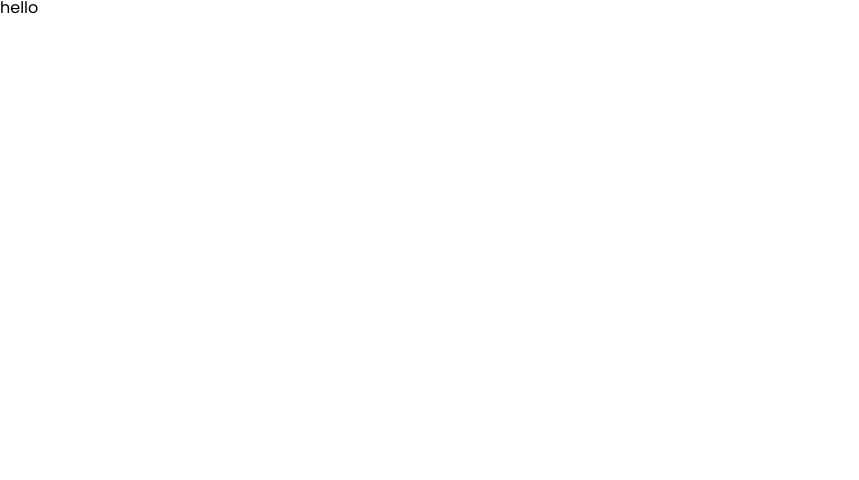
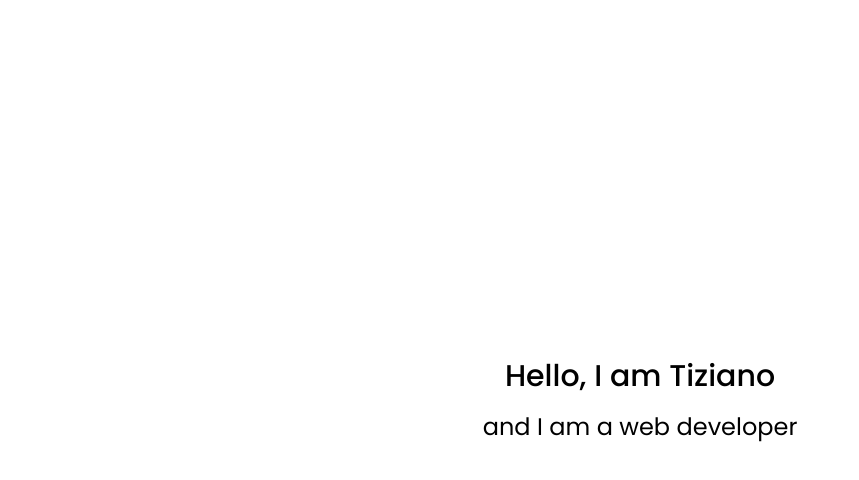
Before and after one commit to tizianocappai/portfolio, a React (Vite) app in the folder my-portfolio/: page / in a window 1280 px wide. Shown: the top 480 px of the page, without its empty margins (0-859 px from the left). Built offline with nearby package versions, Linux system fonts and the light colour scheme.

Commit message:
intro component

```diff
--- a/my-portfolio/package.json
+++ b/my-portfolio/package.json
@@ -23,6 +23,10 @@
     "@vitejs/plugin-react": "^1.3.0",
     "eslint": "^8.13.0",
     "eslint-config-google": "^0.14.0",
+    "eslint-config-standard": "^17.0.0",
+    "eslint-plugin-import": "^2.26.0",
+    "eslint-plugin-n": "^15.1.0",
+    "eslint-plugin-promise": "^6.0.0",
     "eslint-plugin-react": "^7.29.4",
     "sass": "^1.50.1",
     "scss": "^0.2.4",
--- a/my-portfolio/src/App.jsx
+++ b/my-portfolio/src/App.jsx
@@ -1,5 +1,5 @@
 import React from 'react'
-import Intro from "./components/intro";
+import Intro from './components/intro';
 
 function App() {
 
--- a/my-portfolio/src/assets/styles/_variables.scss
+++ b/my-portfolio/src/assets/styles/_variables.scss
@@ -35,4 +35,8 @@ $breakpoints: (
 );
 
 //utils
-$max-width-container: map-get($breakpoints, "desktop")
+$max-width-container: map-get($breakpoints, "desktop");
+
+//margin
+$margin-base: 16px;
+$padding-base: 16px;
--- a/my-portfolio/src/components/intro/index.jsx
+++ b/my-portfolio/src/components/intro/index.jsx
@@ -1,11 +1,14 @@
 import React from "react";
-
+import Fade from "react-reveal/Fade";
 import './styles.scss';
 
-const Intro = ()=> {
+const Intro = () => {
     return (
         <section className={"intro-section"}>
-            hello
+            <Fade bottom cascade opposite>
+                <h1 className={'intro-section__name'}>Hello, I am Tiziano</h1>
+                <h2 className={'intro-section__desc'}>and I am a web developer</h2>
+            </Fade>
         </section>
     )
 }
--- a/my-portfolio/src/components/intro/styles.scss
+++ b/my-portfolio/src/components/intro/styles.scss
@@ -0,0 +1,24 @@
+@import "src/assets/styles/variables";
+
+.intro-section {
+  display: flex;
+  flex-direction: column;
+  align-items: center;
+  justify-content: center;
+  min-height: 100vh;
+
+  &__name {
+    color: $black;
+    font-size: $font-size-large;
+    line-height: $line-height-large;
+    font-weight: 500;
+    margin-bottom: $margin-base * 1.5;
+  }
+
+  &__desc {
+    color: $black;
+    font-size: $font-size-medium-large;
+    line-height: $line-height-medium-large;
+    font-weight: 400;
+  }
+}
```
Also changed, not shown: my-portfolio/.eslintrc.js, 1 other file (tests, documents, lock files or other folders).
